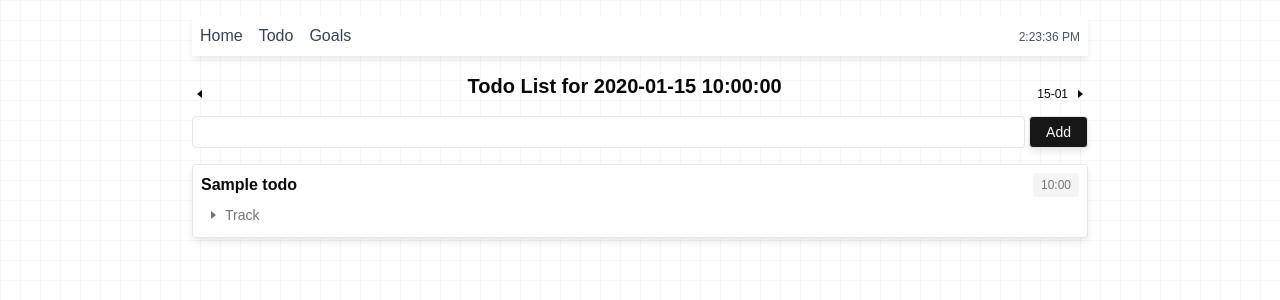
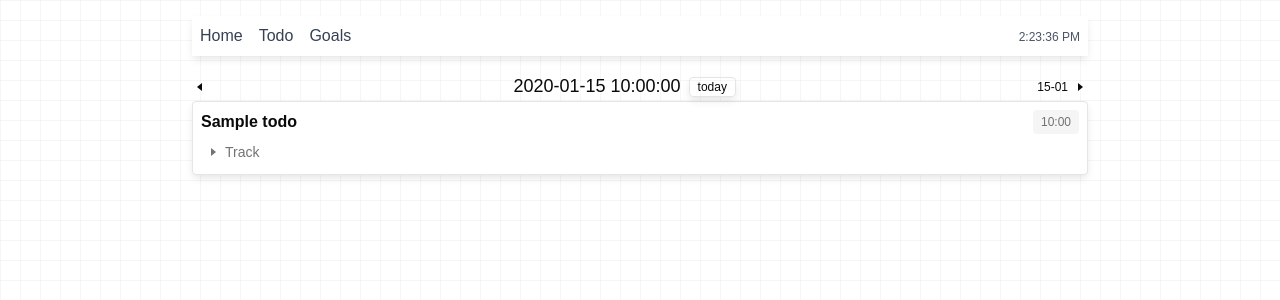
Before and after one commit to elvinsavio/journal-git-store, a Flask app: template templates/todo.html in a window 1280 px wide. Shown: the top 300 px of the page. Run offline with Flask 3, Linux system fonts and the light colour scheme; the template is opened without the code that fills it: most values are stand-ins (such as "Sample title", 1, 10 or a date in 2020).

Commit message:
solid implementation of date

```diff
--- a/core/model.py
+++ b/core/model.py
@@ -114,7 +114,7 @@ class Todo:
 
     def add(self, task: str) -> Entry:
         """Add a task to the todo list"""
-        date = _get_current_datetime().strftime("%d-%m-%Y")
+        date = self.date
         entry = Entry(len(self), task)
         self.__write(date, entry)
         return entry
@@ -173,6 +173,7 @@ class Todo:
         # Get task and remove from today's list
         task = self.data.pop(index)
         task.date_updated = _get_current_datetime()
+        task.id = len(Todo(date=next_day_str))
         task.log.append(
             f"Task postponed to {next_day_str} on {task.date_updated.strftime('%d-%m-%Y, %H:%M:%S')}"
         )
@@ -191,3 +192,6 @@ class Todo:
 
     def __len__(self) -> int:
         return len(self.data)
+
+    def __repr__(self):
+        return f"Todo<date={self.date}, count={len(self)}>"
--- a/static/css/dist.css
+++ b/static/css/dist.css
@@ -10,10 +10,13 @@
     --color-red-300: oklch(80.8% 0.114 19.571);
     --color-red-500: oklch(63.7% 0.237 25.331);
     --color-red-600: oklch(57.7% 0.245 27.325);
+    --color-green-200: oklch(92.5% 0.084 155.995);
     --color-green-500: oklch(72.3% 0.219 149.579);
     --color-green-600: oklch(62.7% 0.194 149.214);
     --color-green-700: oklch(52.7% 0.154 150.069);
+    --color-green-800: oklch(44.8% 0.119 151.328);
     --color-blue-600: oklch(54.6% 0.245 262.881);
+    --color-gray-400: oklch(70.7% 0.022 261.325);
     --color-gray-600: oklch(44.6% 0.03 256.802);
     --color-gray-700: oklch(37.3% 0.034 259.733);
     --color-black: #000;
@@ -26,11 +29,14 @@
     --text-sm--line-height: calc(1.25 / 0.875);
     --text-base: 1rem;
     --text-base--line-height: calc(1.5 / 1);
+    --text-lg: 1.125rem;
+    --text-lg--line-height: calc(1.75 / 1.125);
     --text-xl: 1.25rem;
     --text-xl--line-height: calc(1.75 / 1.25);
     --font-weight-medium: 500;
     --font-weight-semibold: 600;
     --font-weight-bold: 700;
+    --tracking-normal: 0em;
     --shadow-2xs: var(--shadow-2xs);
     --shadow-xs: var(--shadow-xs);
     --shadow-sm: var(--shadow-sm);
@@ -198,6 +204,9 @@
   }
 }
 @layer utilities {
+  .pointer-events-none {
+    pointer-events: none;
+  }
   .collapse {
     visibility: collapse;
   }
@@ -221,6 +230,9 @@
   }
   .top-0 {
     top: calc(var(--spacing) * 0);
+  }
+  .top-8 {
+    top: calc(var(--spacing) * 8);
   }
   .-right-1 {
     right: calc(var(--spacing) * -1);
@@ -288,6 +300,9 @@
   .flex-1 {
     flex: 1;
   }
+  .border-collapse {
+    border-collapse: collapse;
+  }
   .transform {
     transform: var(--tw-rotate-x,) var(--tw-rotate-y,) var(--tw-rotate-z,) var(--tw-skew-x,) var(--tw-skew-y,);
   }
@@ -302,6 +317,9 @@
   }
   .flex-nowrap {
     flex-wrap: nowrap;
+  }
+  .flex-wrap {
+    flex-wrap: wrap;
   }
   .items-center {
     align-items: center;
@@ -333,20 +351,37 @@
     border-style: var(--tw-border-style);
     border-width: 1px;
   }
+  .border-2 {
+    border-style: var(--tw-border-style);
+    border-width: 2px;
+  }
+  .border-b {
+    border-bottom-style: var(--tw-border-style);
+    border-bottom-width: 1px;
+  }
   .border-border {
     border-color: var(--border);
   }
   .border-green-500 {
     border-color: var(--color-green-500);
   }
+  .border-green-800 {
+    border-color: var(--color-green-800);
+  }
   .border-red-300 {
     border-color: var(--color-red-300);
+  }
+  .border-transparent {
+    border-color: transparent;
   }
   .bg-background {
     background-color: var(--background);
   }
   .bg-card {
     background-color: var(--card);
+  }
+  .bg-green-200 {
+    background-color: var(--color-green-200);
   }
   .bg-muted {
     background-color: var(--muted);
@@ -363,14 +398,30 @@
   .p-6 {
     padding: calc(var(--spacing) * 6);
   }
+  .px-1 {
+    padding-inline: calc(var(--spacing) * 1);
+  }
+  .px-2 {
+    padding-inline: calc(var(--spacing) * 2);
+  }
   .px-4 {
     padding-inline: calc(var(--spacing) * 4);
+  }
+  .py-1 {
+    padding-block: calc(var(--spacing) * 1);
   }
   .py-2 {
     padding-block: calc(var(--spacing) * 2);
   }
+  .py-px {
+    padding-block: 1px;
+  }
   .text-center {
     text-align: center;
+  }
+  .text-lg {
+    font-size: var(--text-lg);
+    line-height: var(--tw-leading, var(--text-lg--line-height));
   }
   .text-sm {
     font-size: var(--text-sm);
@@ -429,6 +480,12 @@
   .italic {
     font-style: italic;
   }
+  .underline {
+    text-decoration-line: underline;
+  }
+  .opacity-0 {
+    opacity: 0%;
+  }
   .opacity-60 {
     opacity: 60%;
   }
@@ -438,6 +495,14 @@
   .shadow {
     --tw-shadow: var(--shadow);
     box-shadow: var(--tw-inset-shadow), var(--tw-inset-ring-shadow), var(--tw-ring-offset-shadow), var(--tw-ring-shadow), var(--tw-shadow);
+  }
+  .shadow-xl {
+    --tw-shadow: var(--shadow-xl);
+    box-shadow: var(--tw-inset-shadow), var(--tw-inset-ring-shadow), var(--tw-ring-offset-shadow), var(--tw-ring-shadow), var(--tw-shadow);
+  }
+  .outline {
+    outline-style: var(--tw-outline-style);
+    outline-width: 1px;
   }
   .filter {
     filter: var(--tw-blur,) var(--tw-brightness,) var(--tw-contrast,) var(--tw-grayscale,) var(--tw-hue-rotate,) var(--tw-invert,) var(--tw-saturate,) var(--tw-sepia,) var(--tw-drop-shadow,);
@@ -458,6 +523,13 @@
     &:is(:where(.group):hover *) {
       @media (hover: hover) {
         color: var(--foreground);
+      }
+    }
+  }
+  .hover\:border-gray-400 {
+    &:hover {
+      @media (hover: hover) {
+        border-color: var(--color-gray-400);
       }
     }
   }
@@ -857,6 +929,11 @@
   inherits: false;
   initial-value: 0 0 #0000;
 }
+@property --tw-outline-style {
+  syntax: "*";
+  inherits: false;
+  initial-value: solid;
+}
 @property --tw-blur {
   syntax: "*";
   inherits: false;
@@ -934,6 +1011,7 @@
       --tw-ring-offset-width: 0px;
       --tw-ring-offset-color: #fff;
       --tw-ring-offset-shadow: 0 0 #0000;
+      --tw-outline-style: solid;
       --tw-blur: initial;
       --tw-brightness: initial;
       --tw-contrast: initial;
--- a/templates/todo.html
+++ b/templates/todo.html
@@ -14,7 +14,34 @@
                 {{ prev_date.strftime("%d-%m") }}
             </span>
         </a>
-        <h1 class="text-xl font-bold mb-4">Todo List for {{ date }}</h1>
+        <div class="flex items-center justify-center gap-2 relative"
+            x-data="{ today: new Date().toISOString().split('T')[0] }">
+            <h1 @click="$refs.dateInput.showPicker()"
+                class="text-lg cursor-pointer border-b border-transparent hover:border-gray-400 transition">
+                {{ date }}
+            </h1>
+
+            <input type="date" x-ref="dateInput" @change="
+      const d = new Date($event.target.value);
+      const formatted = ('0' + d.getDate()).slice(-2) + '-' +
+                        ('0' + (d.getMonth() + 1)).slice(-2) + '-' +
+                        d.getFullYear();
+      window.location.href = '/todo?_t=' + formatted;
+    " class="absolute opacity-0 pointer-events-none">
+
+            <a {% if not is_present %} href="/todo?_t={{ today.strftime('%d-%m-%Y') }}" {% endif %} class="text-xs
+    {% if is_present %}
+      bg-green-200 border-green-500
+    {% else %}
+      border-border
+    {% endif %}
+    px-2 py-px rounded border shadow">
+                today
+            </a>
+        </div>
+
+
+
         <a href="/todo?_t={{ next_date.strftime('%d-%m-%Y') }}" class="flex items-center gap-1">
             <span class="text-xs">
                 {{ next_date.strftime("%d-%m") }}
@@ -22,11 +49,12 @@
             {% include "icons/caret_right.html" %}
         </a>
     </div>
-    <form class="flex gap-1" hx-post="/todo" hx-target="#todo-container" hx-swap="afterbegin">
-        <input type="hidden" name="date" value="{{ date }}">
+    {% if is_present or is_future %}
+    <form class="flex gap-1" hx-post="/todo?_t={{ date }}" hx-target="#todo-container" hx-swap="afterbegin">
         <input name="title">
         <button type="submit" class="mb-4 px-4 py-2">Add</button>
     </form>
+    {% endif %}
     <div id="todo-container">
         {% for todo in todos | reverse %}
         {% include "partials/todo_item.html" %}
```
Also changed, not shown: core/router.py (+15 -6 lines).
